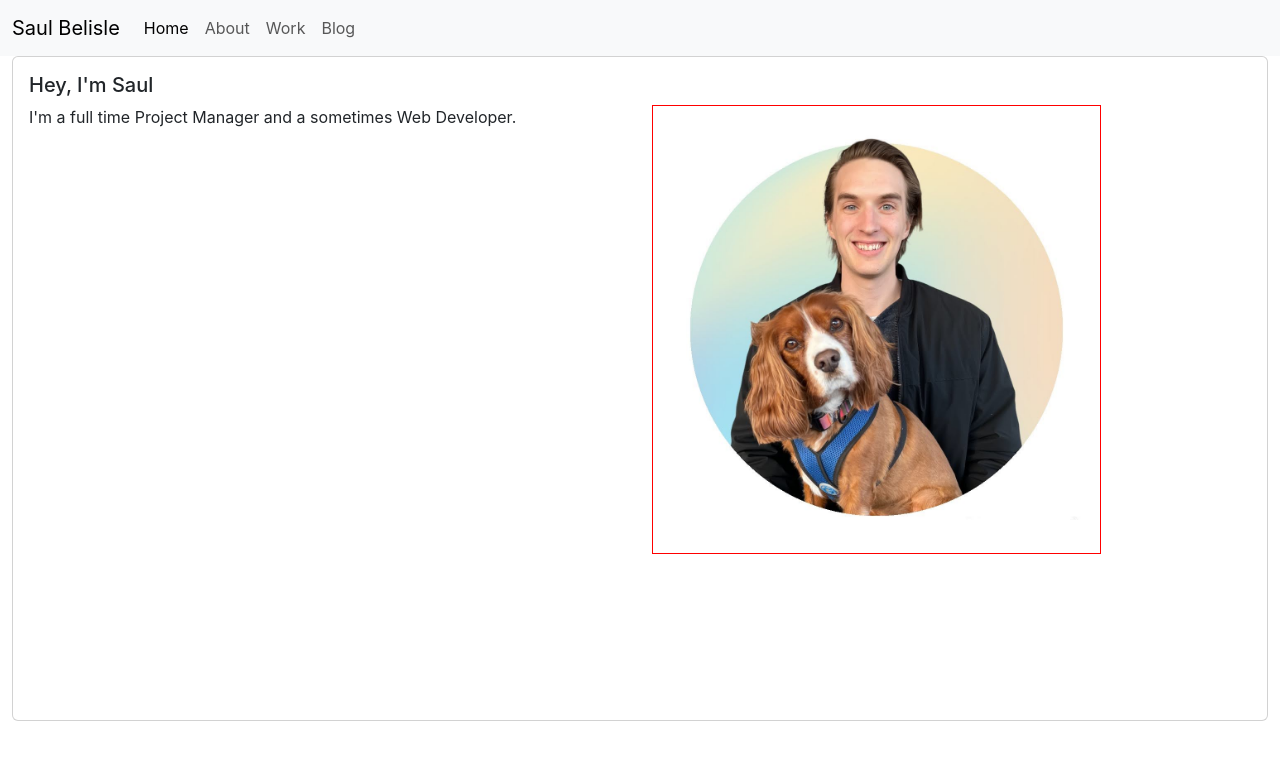
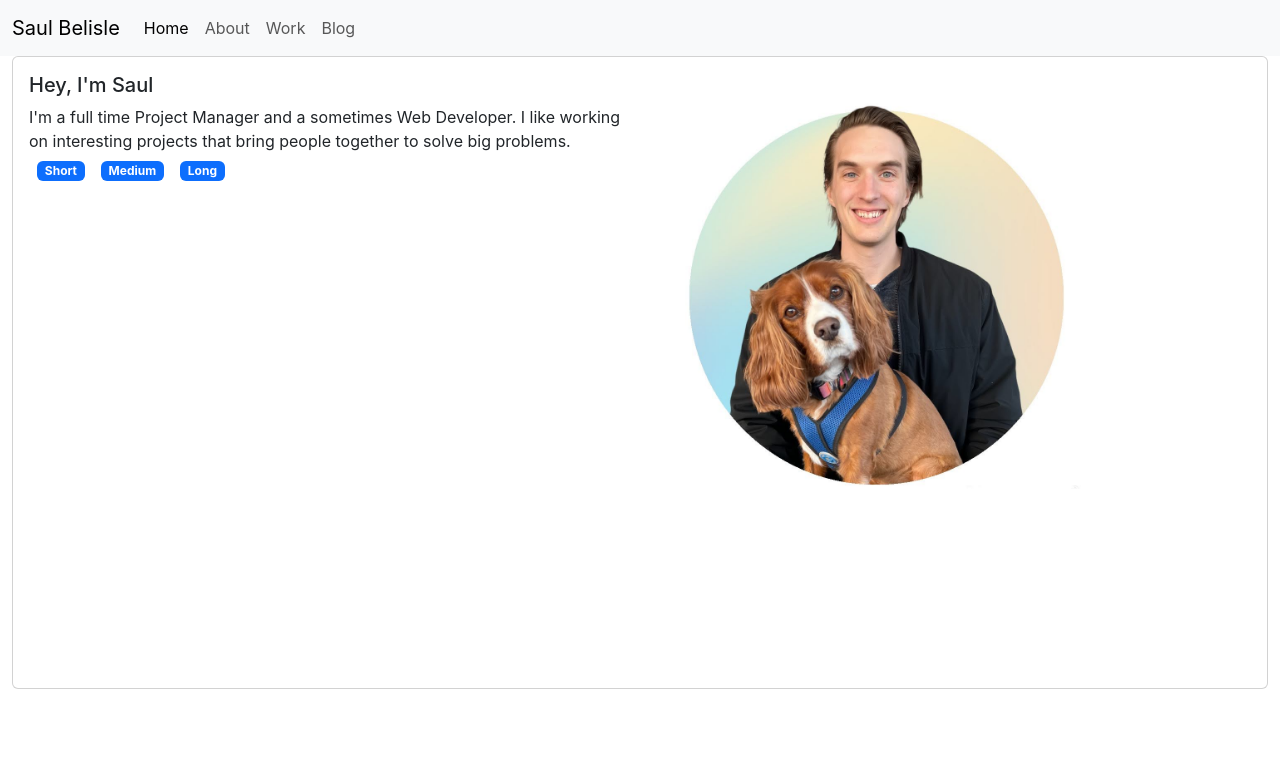
Before and after one commit to Saul-Good-Homie/Personal-Portfolio-V1, a React (Create React App) app: page / in a window 1280 px wide. Shown: the top 760 px of the page. Built offline with nearby package versions, Linux system fonts and the light colour scheme.

Commit message:
added about section to hero

```diff
--- a/src/App.js
+++ b/src/App.js
@@ -4,7 +4,6 @@ import NavBar from "./Components/NavBar";
 import { Routes, BrowserRouter as Router } from "react-router-dom";
 import { Route } from "react-router";
 import Hero from "./Components/Hero";
-import About from "./Components/About";
 
 //import NoMatchPage from "./NoMatchPage";
 
@@ -15,7 +14,6 @@ export default class App extends Component {
         <NavBar />
         <div className="container-fluid">
           <Hero />
-          <About />
           <Routes>
             {/* <Route path="/" exact element={<Hero />} /> */}
             {/* <Route path="/dashboard" exact element={<Dashboard />} />
--- a/src/Components/About.js
+++ b/src/Components/About.js
@@ -1,7 +1,51 @@
 import React, { Component } from "react";
 
 export default class About extends Component {
+  state = {
+    display: "",
+  };
+
   render() {
-    return;
+    return (
+      <div className="bio-section">
+        <h5 className="card-title">Hey, I'm Saul</h5>
+        <span>{this.state.display}</span>
+        <div className="d-flex justify-content-start">
+          <span className="badge bg-primary m-2" onClick={this.getShortBio}>
+            Short
+          </span>
+          <span className="badge bg-primary m-2" onClick={this.getMedBio}>
+            Medium
+          </span>
+          <span className="badge bg-primary m-2" onClick={this.getLongBio}>
+            Long
+          </span>
+        </div>
+      </div>
+    );
   }
+
+  componentDidMount = () => {
+    this.getShortBio();
+  };
+
+  getShortBio = (bio) => {
+    this.setState({
+      display:
+        "I'm a full time Project Manager and a sometimes Web Developer. I like working on interesting projects that bring people together to solve big problems. ",
+    });
+  };
+
+  getMedBio = (bio) => {
+    this.setState({
+      display:
+        "I'm a full time Project Manager and a sometimes Web Developer. I like working on interesting projects that bring people together to solve big problems. This website is a practice project for my web development hobby. ",
+    });
+  };
+  getLongBio = (bio) => {
+    this.setState({
+      display:
+        "I'm a full time Project Manager and a sometimes Web Developer. I like working on interesting projects that bring people together to solve big problems. This website is a practice project for my web development hobby. In my spare time I enjoy camping, hiking and spending time outdoors with my dog, 'Dusty.'",
+    });
+  };
 }
--- a/src/Components/Hero.js
+++ b/src/Components/Hero.js
@@ -1,24 +1,14 @@
 import React, { Component } from "react";
 import ProfilePic from "../Images/profile_pic_1.jpeg";
+import About from "./About.js";
 
 export default class Hero extends Component {
   render() {
     return (
       <div className="card">
         <div className="card-body">
-          <h5 className="card-title">Hey, I'm Saul</h5>
-
           <div className="row">
-            <div className="left-card col">
-              <p className="card-text">
-                I'm a full time Project Manager and a sometimes Web Developer.
-              </p>
-              {/* <div className="row">
-                <span className="bg bg-primary">Short</span>
-                <span className="bg bg-primary">Medium</span>
-                <span className="bg bg-primary">Long</span>
-              </div> */}
-            </div>
+            <div className="left-card col">{<About />}</div>
 
             <div className="right-card col">
               <img
--- a/src/index.css
+++ b/src/index.css
@@ -14,5 +14,9 @@ code {
 
 .profile-pic {
   max-height: 75%;
-  border: 1px solid red;
+  /* border: 1px solid red; */
 }
+
+.badge {
+  cursor: pointer;
+}
```
